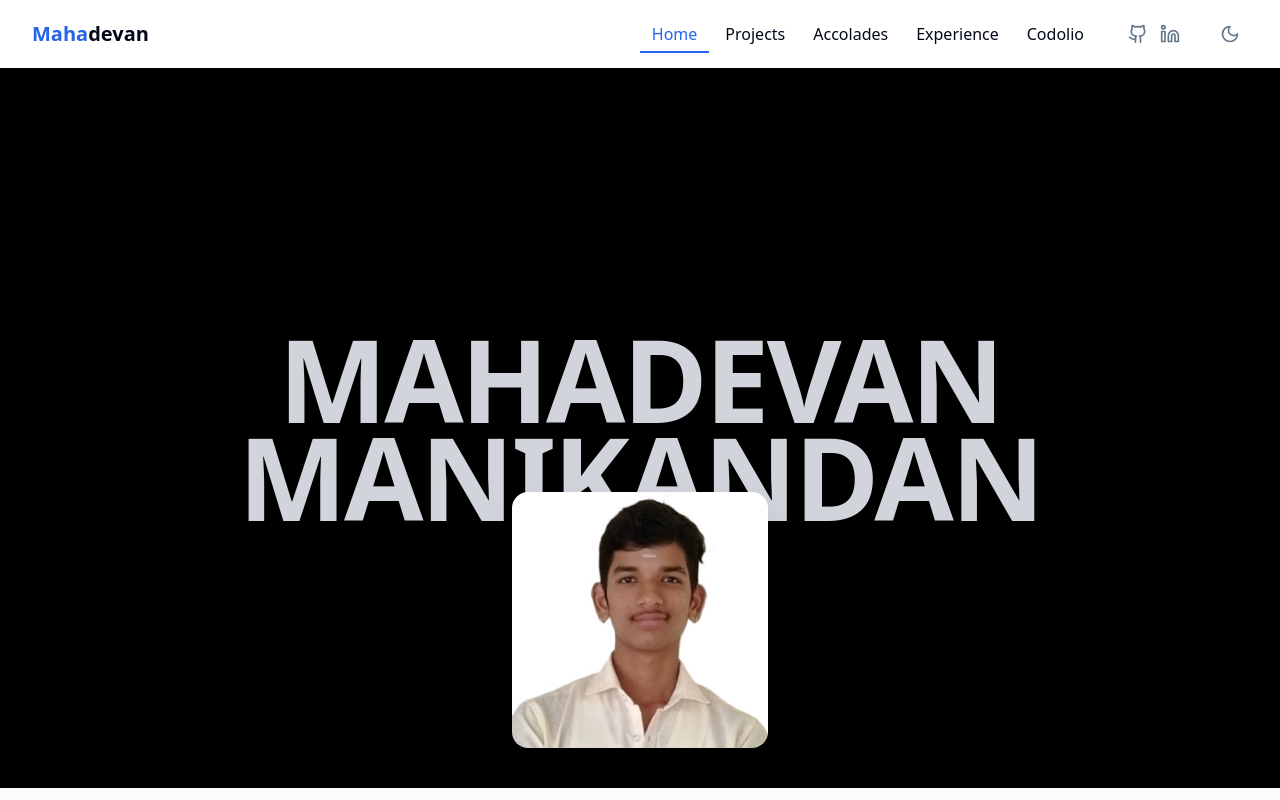
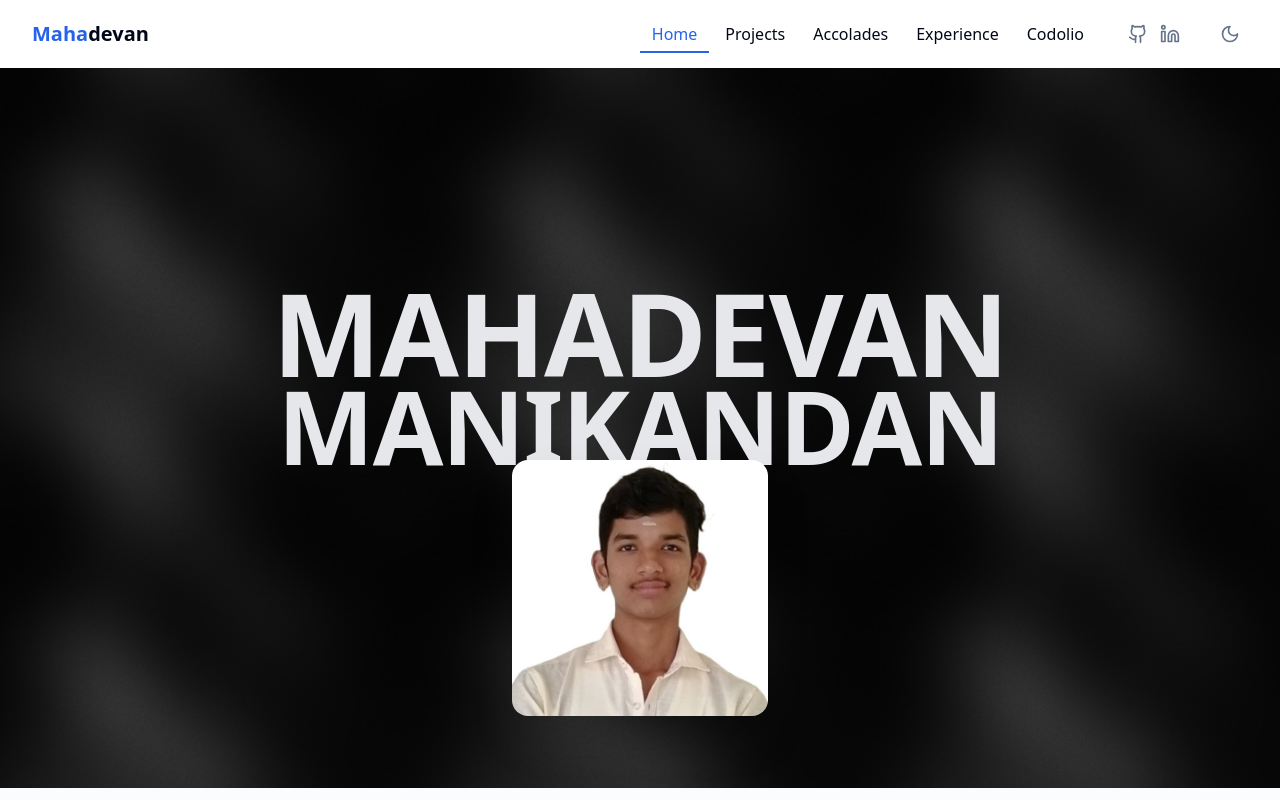
Before and after one commit to Mahadevan2005/Latest_Portfolio, a React (Vite) app: page / in a window 1280 px wide. Shown: the top 800 px of the page. Built offline with nearby package versions, Linux system fonts and the light colour scheme.

Commit message:
Hero.tsx Updated

```diff
--- a/src/components/Home/Hero.tsx
+++ b/src/components/Home/Hero.tsx
@@ -1,18 +1,32 @@
 import { motion } from "framer-motion";
 import profilePic from "../../assets/profile.jpg";
+import bgImage from "../../assets/hero-bg.jpg";
 
 const Hero = () => {
   return (
-        <section className="relative min-h-[calc(100vh-5rem)] flex flex-col items-center justify-center overflow-hidden bg-black text-white px-4">
+    <section
+      className="relative min-h-[calc(100vh-5rem)] flex items-center justify-center overflow-hidden text-white px-4"
+      style={{
+        backgroundImage: `url(${bgImage})`,
+        backgroundSize: "cover",
+        backgroundPosition: "center",
+      }}
+    >
+      {/* Dark overlay for better contrast */}
+      <div className="absolute inset-0 bg-black/50 z-0"></div>
+
+      {/* Centered container with reduced width */}
+      <div className="max-w-5xl w-full flex flex-col items-center justify-center relative z-10">
         {/* Big Background Text */}
         <motion.h1
           initial={{ opacity: 0, y: 40 }}
           animate={{ opacity: 1, y: 0 }}
           transition={{ duration: 1 }}
-        className="absolute text-[14vw] md:text-[9vw] font-extrabold leading-tight tracking-tight text-gray-300 uppercase z-0 text-center"
+          className="absolute top-1/3 md:top-1/4 font-extrabold leading-tight tracking-tight text-gray-200 uppercase z-0 text-center w-full"
           style={{ lineHeight: "0.85" }}
         >
-        MAHADEVAN <br className="block md:hidden" /> MANIKANDAN
+          <span className="block text-[14vw] md:text-[9vw]">MAHADEVAN</span>
+          <span className="block text-[12vw] md:text-[8vw]">MANIKANDAN</span>
         </motion.h1>
 
         {/* Profile Image */}
@@ -20,7 +34,7 @@ const Hero = () => {
           initial={{ opacity: 0, scale: 0.8 }}
           animate={{ opacity: 1, scale: 1 }}
           transition={{ duration: 0.8, delay: 0.3 }}
-        className="relative z-10 mt-96"
+          className="relative z-10 mt-48 md:mt-80"
         >
           <img
             src={profilePic}
@@ -28,6 +42,7 @@ const Hero = () => {
             className="w-40 h-40 sm:w-56 sm:h-56 md:w-64 md:h-64 rounded-2xl object-cover shadow-2xl"
           />
         </motion.div>
+      </div>
     </section>
   );
 };
```
Also changed, not shown: src/assets/hero-bg.jpg (added). Lines whose indentation alone changed are shown as unchanged.
